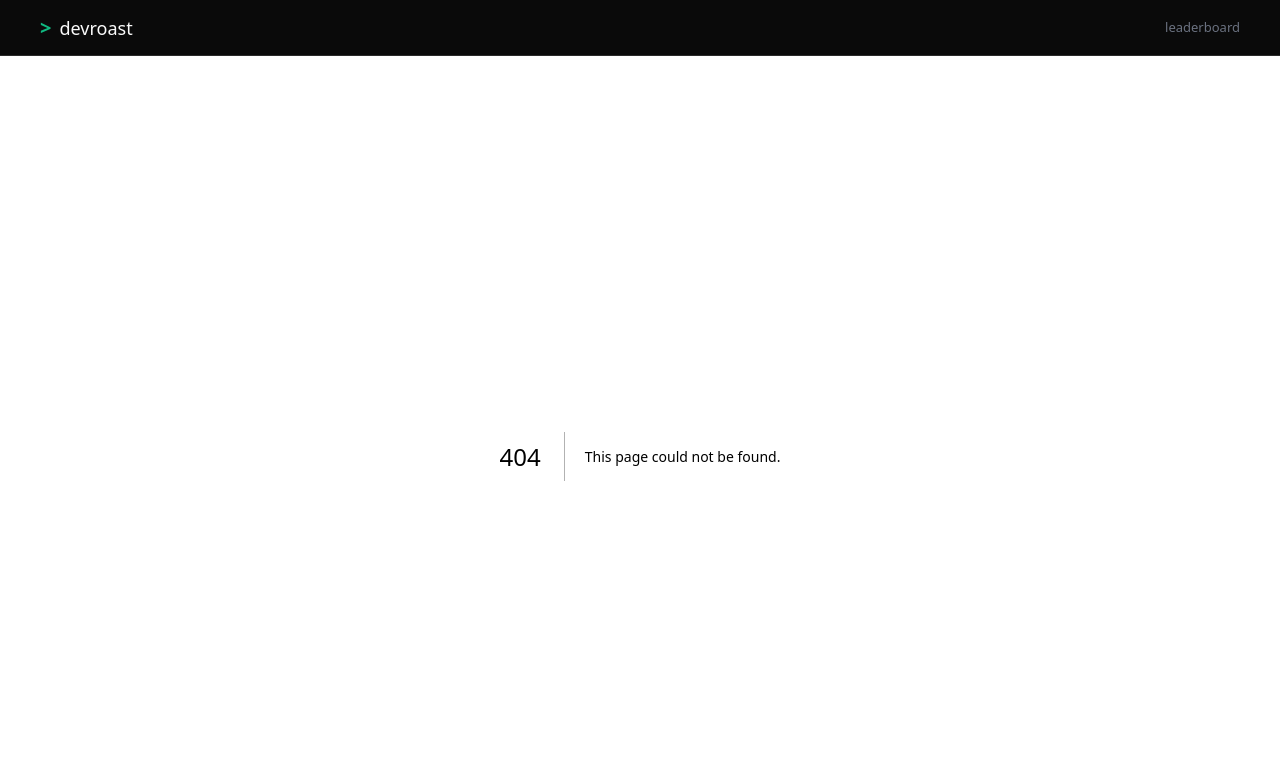
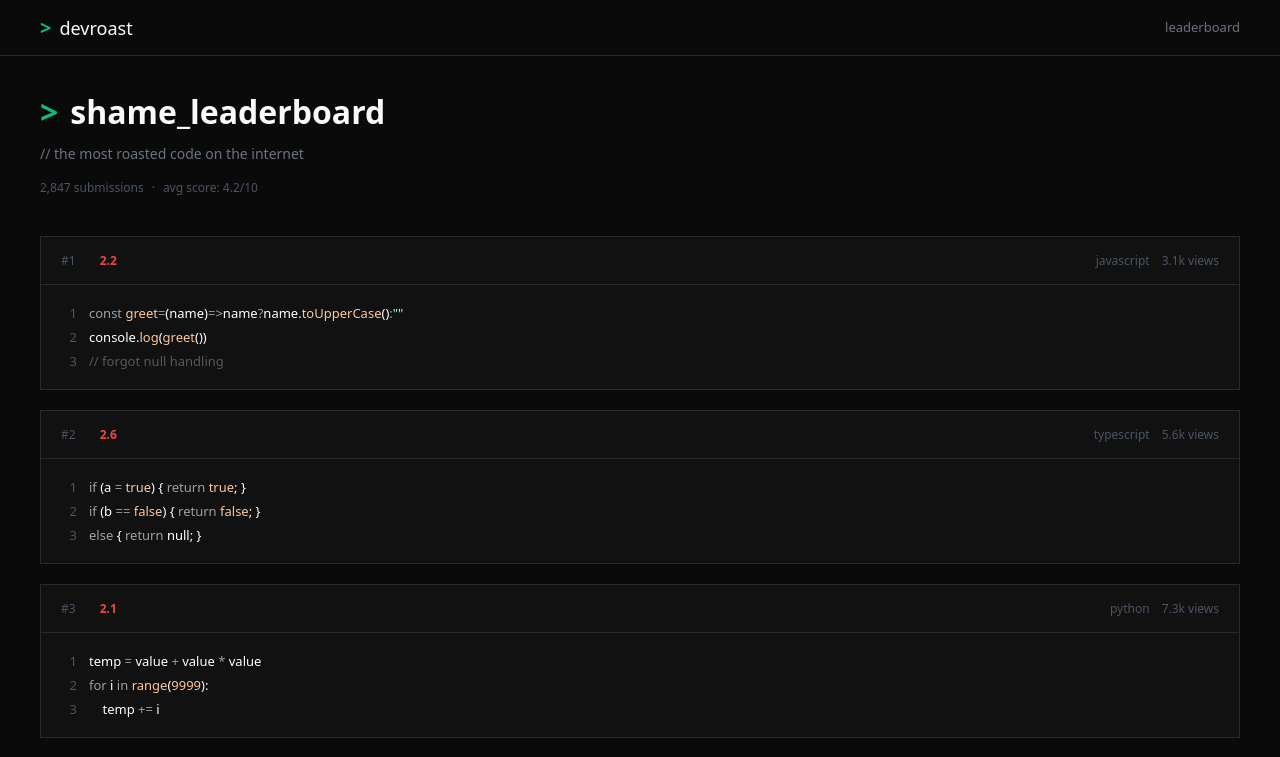
Before and after one commit to nilloferreiira/Devroast, a Next.js app: page /leaderboard in a window 1280 px wide. Before the commit this address had no page. Shown: the top 757 px of the page. Built offline with nearby package versions, Linux system fonts and the light colour scheme.

Commit message:
feat: add server-rendered leaderboard page from pencil design

```diff
--- /dev/null
+++ b/src/app/leaderboard/page.tsx
@@ -0,0 +1,102 @@
+import { CodeBlockDisplay } from "@/components/ui/code-block";
+import { Panel } from "@/components/ui/panel";
+
+export const dynamic = "force-dynamic";
+
+type LeaderboardEntry = {
+  rank: string;
+  score: string;
+  views: string;
+  code: string;
+  lang: "javascript" | "typescript" | "python";
+};
+
+const leaderboardEntries: LeaderboardEntry[] = [
+  {
+    rank: "#1",
+    score: "2.2",
+    views: "3.1k views",
+    code: `const greet=(name)=>name?name.toUpperCase():""\nconsole.log(greet())\n// forgot null handling`,
+    lang: "javascript",
+  },
+  {
+    rank: "#2",
+    score: "2.6",
+    views: "5.6k views",
+    code: `if (a = true) { return true; }\nif (b == false) { return false; }\nelse { return null; }`,
+    lang: "typescript",
+  },
+  {
+    rank: "#3",
+    score: "2.1",
+    views: "7.3k views",
+    code: `temp = value + value * value\nfor i in range(9999):\n    temp += i`,
+    lang: "python",
+  },
+  {
+    rank: "#4",
+    score: "2.8",
+    views: "6.0k views",
+    code: `let n = 10;\nwhile (n >= 0) n--;\nsetInterval(() => n++, 10)`,
+    lang: "javascript",
+  },
+  {
+    rank: "#5",
+    score: "2.0",
+    views: "9.3k views",
+    code: `const store = {};\nstore['data'] = eval(input);\nreturn store;`,
+    lang: "javascript",
+  },
+];
+
+export default function LeaderboardPage() {
+  return (
+    <main className="min-h-[calc(100vh-56px)] bg-bg-page px-6 pb-14 pt-10 text-text-primary md:px-10">
+      <div className="mx-auto flex w-full max-w-[1280px] flex-col gap-10">
+        <section className="flex w-full flex-col gap-4">
+          <h1 className="inline-flex items-center gap-3 font-mono text-[28px] font-bold leading-none md:text-[32px]">
+            <span className="text-accent-green">&gt;</span>
+            <span>shame_leaderboard</span>
+          </h1>
+
+          <p className="font-mono text-sm text-text-secondary">
+            {"// the most roasted code on the internet"}
+          </p>
+
+          <div className="flex items-center gap-2 font-mono text-xs text-text-tertiary">
+            <span>2,847 submissions</span>
+            <span>·</span>
+            <span>avg score: 4.2/10</span>
+          </div>
+        </section>
+
+        <section className="flex w-full flex-col gap-5">
+          {leaderboardEntries.map((entry) => (
+            <Panel key={entry.rank} className="overflow-hidden p-0">
+              <div className="flex h-12 items-center justify-between border-b border-border-primary px-5 font-mono text-xs">
+                <div className="flex items-center gap-6">
+                  <span className="text-text-tertiary">{entry.rank}</span>
+                  <span className="font-bold text-accent-red">
+                    {entry.score}
+                  </span>
+                </div>
+
+                <div className="flex items-center gap-3 text-text-tertiary">
+                  <span>{entry.lang}</span>
+                  <span>{entry.views}</span>
+                </div>
+              </div>
+
+              <CodeBlockDisplay
+                code={entry.code}
+                lang={entry.lang}
+                withLineNumbers
+                className="border-0 bg-bg-surface px-5 py-4"
+              />
+            </Panel>
+          ))}
+        </section>
+      </div>
+    </main>
+  );
+}
```
